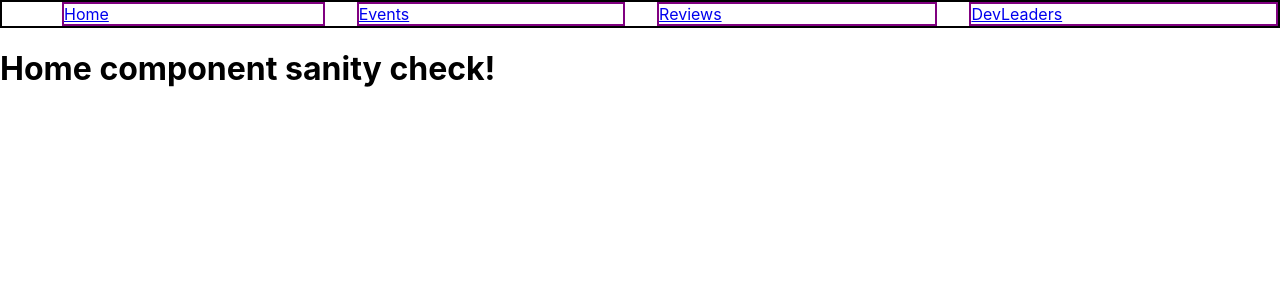
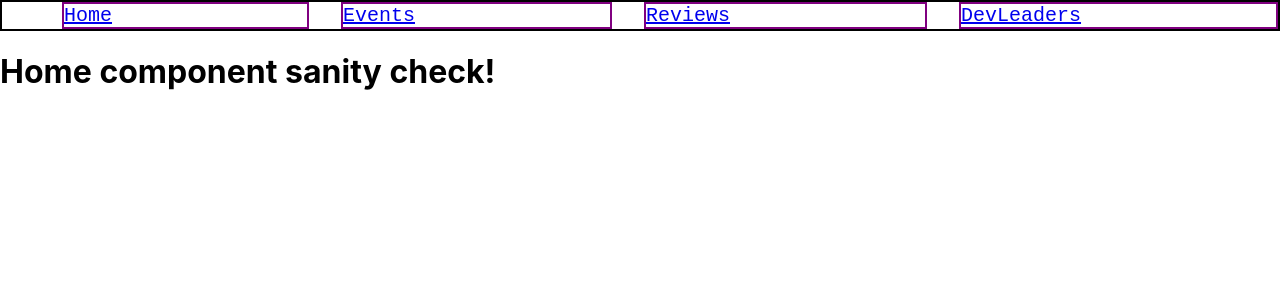
Before and after one commit to BladeKitana732/Thirro.info, a React (Create React App) app in the folder thirro-client/: page / in a window 1280 px wide. Shown: the top 300 px of the page. Built offline with nearby package versions, Linux system fonts and the light colour scheme.

Commit message:
feeling better

```diff
--- a/thirro-client/src/App.css
+++ b/thirro-client/src/App.css
@@ -13,6 +13,7 @@ nav ul {
 }
 
 
+
 .navbar {
   border: solid 2px black;
 }
@@ -22,6 +23,9 @@ nav ul {
 li {
   list-style: none;
   border: solid 2px purple;
+  font-size: 20px;
+  font-family: 'Courier New', Courier, monospace;
+  font-weight: 400;
 }
 
 /* pulling for readme made */
```
